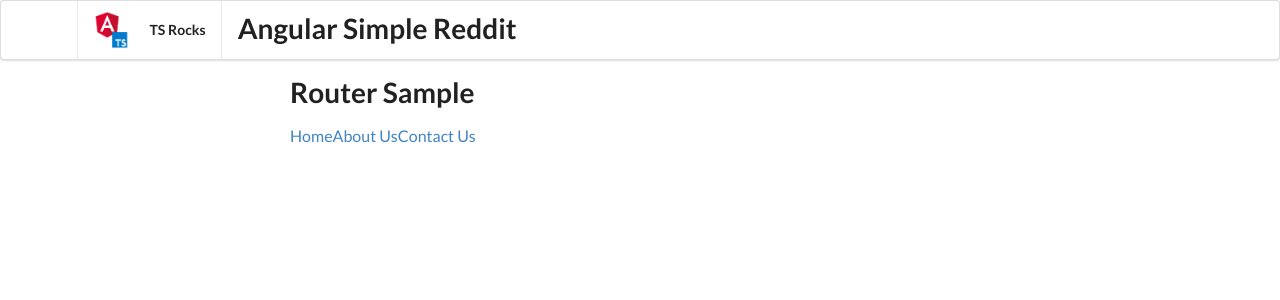
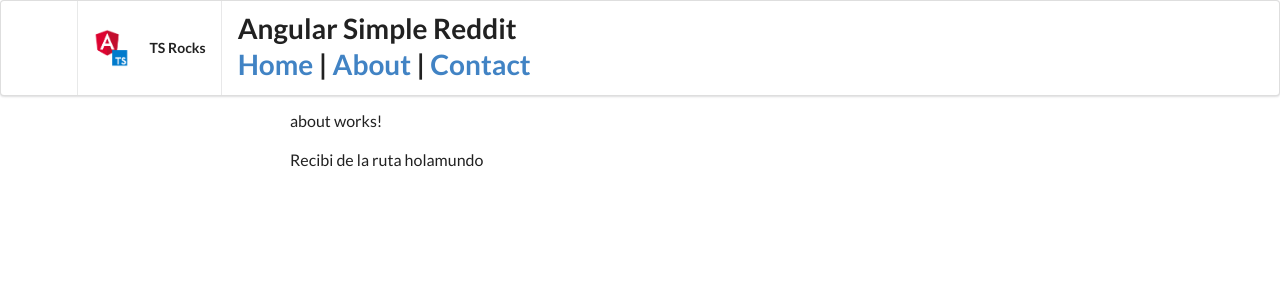
Before and after one commit to tuxtor/angular-reddit, an Angular app: page /about/holamundo in a window 1280 px wide. Before the commit this address led to /. Shown: the top 300 px of the page. Built offline with nearby package versions, Linux system fonts and the light colour scheme.

Commit message:
Adding navitation full sample

```diff
--- a/src/app/about/about.component.html
+++ b/src/app/about/about.component.html
@@ -1 +1,2 @@
 <p>about works!</p>
+<p>Recibi de la ruta {{nombre}}</p>
--- a/src/app/about/about.component.ts
+++ b/src/app/about/about.component.ts
@@ -1,4 +1,5 @@
 import { Component, OnInit } from '@angular/core';
+import { ActivatedRoute } from '@angular/router';
 
 @Component({
   selector: 'app-about',
@@ -6,8 +7,16 @@ import { Component, OnInit } from '@angular/core';
   styleUrls: ['./about.component.css']
 })
 export class AboutComponent implements OnInit {
+  nombre: string;
 
-  constructor() { }
+  constructor(private route: ActivatedRoute ) {
+
+    route.params
+      .subscribe( params => {
+        this.nombre = params['nombre'];
+      });
+
+  }
 
   ngOnInit() {
   }
--- a/src/app/app-routing.module.ts
+++ b/src/app/app-routing.module.ts
@@ -7,7 +7,7 @@ import { ContactComponent } from './contact/contact.component';
 const routes: Routes = [
   { path: '', redirectTo: 'home', pathMatch: 'full' },
   { path: 'home', component: HomeComponent },
-  { path: 'about', component: AboutComponent },
+  { path: 'about/:nombre', component: AboutComponent},
   { path: 'contact', component: ContactComponent }
 ];
 
--- a/src/app/app.component.html
+++ b/src/app/app.component.html
@@ -1,17 +1,22 @@
-
-<div class="page-header">
-    <div class="container">
-    <h1>Router Sample</h1>
+<div class="ui menu">
+    <div class="ui container">
+      <a href="#" class="header item">
+        <img class="logo" src="/assets/images/angularts.png">
+        TS Rocks
+      </a>
+      <div class="header item borderless">
+        <h1 class="ui header">
+          Angular Simple Reddit
           <div class="navLinks">
-            <a [routerLink]="['/home']">Home</a>
-            <a [routerLink]="['/about']">About Us</a>
-            <a [routerLink]="['/contact']">Contact Us</a>
+            <a [routerLink]="['/home']" > Home </a> |
+            <a [routerLink]="['/about/holamundo']" > About </a> |
+            <a [routerLink]="['/contact']" > Contact </a>
+         </div>
+        </h1>
       </div>
     </div>
   </div>
 
-<div id="content">
-    <div class="container">
+  <div class="ui main text container">
     <router-outlet></router-outlet>
   </div>
-</div>
--- a/src/app/home/home.component.html
+++ b/src/app/home/home.component.html
@@ -1 +1,2 @@
-<p>home works!</p>
+<app-phrase-form></app-phrase-form>
+<app-phrase-list></app-phrase-list>
--- a/src/index.html
+++ b/src/index.html
@@ -9,21 +9,6 @@
     <link rel="icon" type="image/x-icon" href="favicon.ico">
 
   </head>
-  <div class="ui menu">
-    <div class="ui container">
-      <a href="#" class="header item">
-        <img class="logo" src="/assets/images/angularts.png">
-        TS Rocks
-      </a>
-      <div class="header item borderless">
-        <h1 class="ui header">
-          Angular Simple Reddit
-        </h1>
-      </div>
-    </div>
-  </div>
+  <app-root></app-root>
 
-  <div class="ui main text container">
-    <app-root>Loading </app-root> <!-- <--- Our app loads here! -->
-  </div>
 </html>
```
Lines whose indentation alone changed are shown as unchanged.
